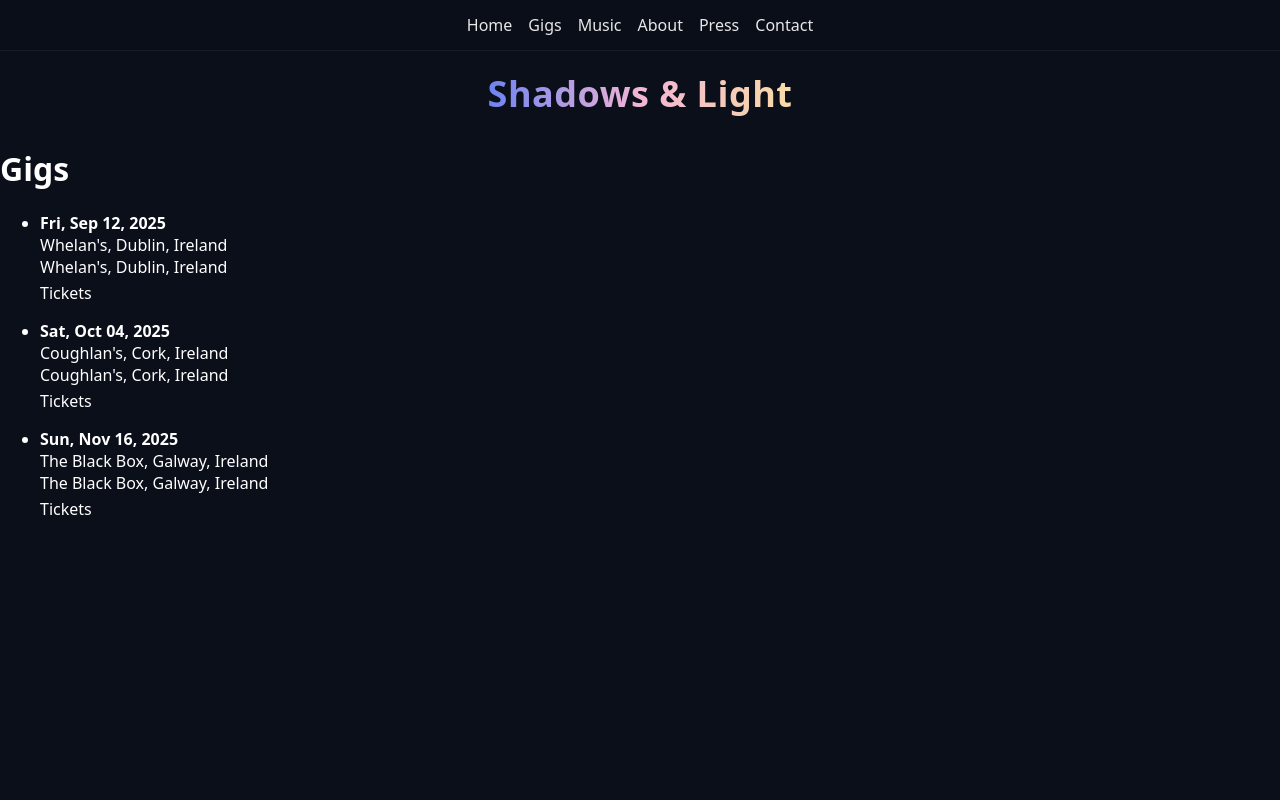
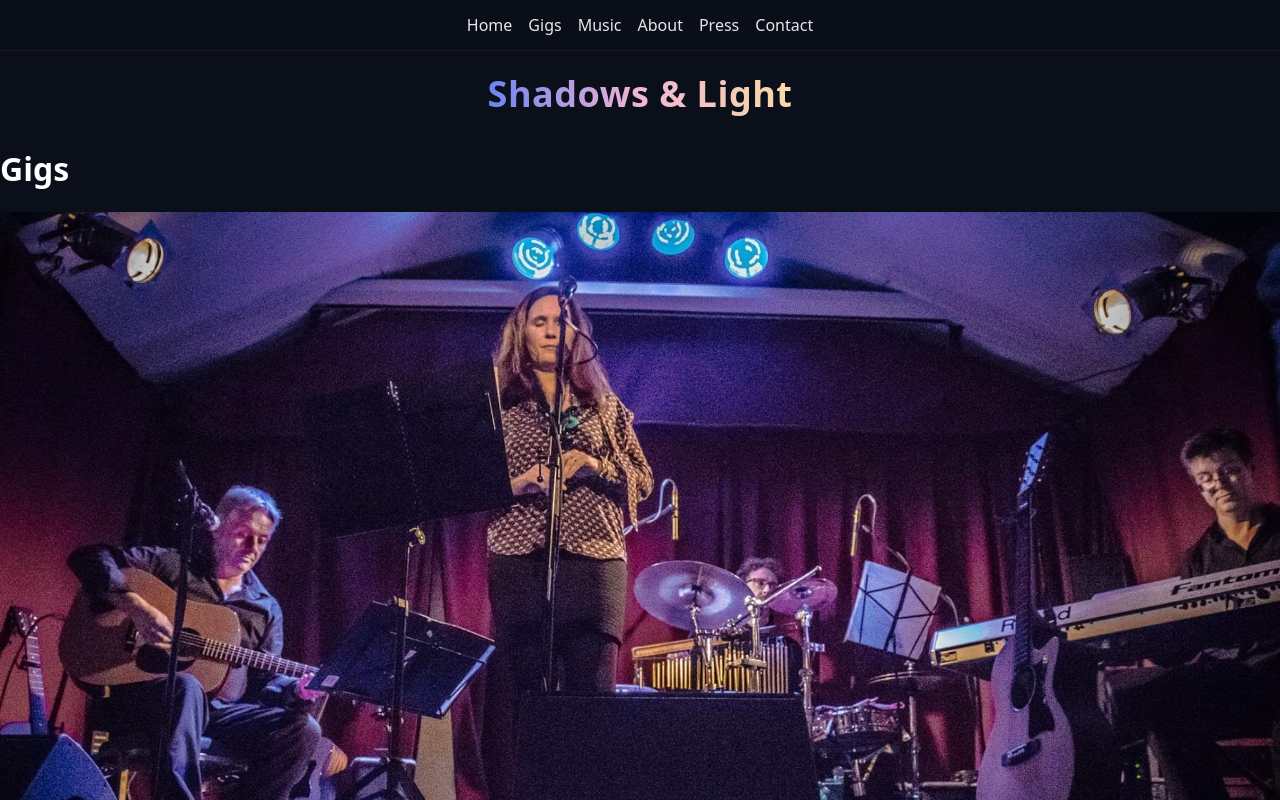
Before and after one commit to davidmul99snl/shadows-and-light-site, a Next.js app: page /gigs in a window 1280 px wide. Shown: the top 800 px of the page. Built offline with nearby package versions, Linux system fonts and the light colour scheme.

Commit message:
Update gigs.jsx

```diff
--- a/pages/gigs.jsx
+++ b/pages/gigs.jsx
@@ -1,8 +1,9 @@
+// pages/gigs.jsx
 import Head from "next/head";
 import path from "path";
-import fs from "fs";
+import fs from "fs/promises";
 
-const HERO = '/hero-giglive.jpg'
+const HERO = "/hero-giglive.jpg";
 
 export default function Gigs({ gigs }) {
   const list = Array.isArray(gigs) ? gigs : [];
@@ -15,16 +16,26 @@ export default function Gigs({ gigs }) {
   return (
     <>
       <Head>
-        <title>Gigs | Shadows &amp; Light</title>
+        <title>Gigs — Shadows &amp; Light</title>
         <meta name="description" content="Upcoming and past gigs for Shadows & Light" />
       </Head>
-      <main>
-        <h1>Gigs</h1>
+
+      <main className="mx-auto max-w-4xl px-4 py-10">
+        <h1 className="text-3xl font-semibold tracking-tight">Gigs</h1>
+
+        {/* Hero banner */}
+        <div className="mt-6">
+          <img
+            src={HERO}
+            alt="Shadows & Light live"
+            className="w-full h-auto rounded-xl shadow-sm"
+          />
+        </div>
 
         {sorted.length === 0 ? (
-          <p>No gigs to show yet.</p>
+          <p className="mt-8 text-neutral-400">No gigs to show yet.</p>
         ) : (
-          <ul>
+          <ul className="mt-8 space-y-6">
             {sorted.map((gig, i) => {
               const key = `${gig?.id || gig?.slug || gig?.date || "gig"}-${i}`;
               const when =
@@ -37,20 +48,23 @@ export default function Gigs({ gigs }) {
                 [gig?.venue, gig?.city, gig?.country].filter(Boolean).join(", ") ||
                 "Untitled event";
 
-              const where = [gig?.venue, gig?.city, gig?.country]
-                .filter(Boolean)
-                .join(", ");
+              const where = [gig?.venue, gig?.city, gig?.country].filter(Boolean).join(", ");
 
               return (
-                <li key={key} style={{ marginBottom: "1rem" }}>
-                  <article>
-                    {when && <div><strong>{when}</strong></div>}
-                    <div>{title}</div>
-                    {where && <div>{where}</div>}
-                    {gig?.notes && <p>{gig.notes}</p>}
-                    <div style={{ marginTop: "0.25rem" }}>
+                <li key={key} className="rounded-xl border border-neutral-800 p-4">
+                  <article className="space-y-1">
+                    {when && <div className="text-sm text-neutral-300"><strong>{when}</strong></div>}
+                    <div className="text-base font-medium">{title}</div>
+                    {where && <div className="text-sm text-neutral-400">{where}</div>}
+                    {gig?.notes && <p className="mt-2 text-sm text-neutral-300">{gig.notes}</p>}
+                    <div className="mt-2 text-sm">
                       {gig?.tickets && (
-                        <a href={gig.tickets} target="_blank" rel="noopener noreferrer">
+                        <a
+                          href={gig.tickets}
+                          target="_blank"
+                          rel="noopener noreferrer"
+                          className="underline"
+                        >
                           Tickets
                         </a>
                       )}
@@ -58,7 +72,12 @@ export default function Gigs({ gigs }) {
                         <>
                           {" "}
                           {gig?.tickets ? "· " : null}
-                          <a href={gig.link} target="_blank" rel="noopener noreferrer">
+                          <a
+                            href={gig.link}
+                            target="_blank"
+                            rel="noopener noreferrer"
+                            className="underline"
+                          >
                             Details
                           </a>
                         </>
@@ -83,27 +102,22 @@ export default function Gigs({ gigs }) {
 
 export async function getStaticProps() {
   const filePath = path.join(process.cwd(), "public", "site-data", "gigs.json");
-
   let gigs = [];
   try {
-    const raw = await fs.promises.readFile(filePath, "utf-8");
+    const raw = await fs.readFile(filePath, "utf-8");
     const data = JSON.parse(raw);
     gigs = Array.isArray(data) ? data : data?.gigs || [];
   } catch (err) {
-    // If gigs.json is missing or invalid, render an empty list instead of failing the build.
     console.warn("gigs.jsx: could not read public/site-data/gigs.json:", err?.message);
     gigs = [];
   }
 
-  return {
-    props: { gigs },
-  };
+  return { props: { gigs } };
 }
 
 function formatDate(isoOrText) {
   const d = new Date(isoOrText);
-  if (isNaN(d)) return isoOrText; // leave as-is if not parseable
-  // Use a compact, locale-friendly format. Adjust to taste.
+  if (isNaN(d)) return isoOrText;
   return new Intl.DateTimeFormat(undefined, {
     year: "numeric",
     month: "short",
```
